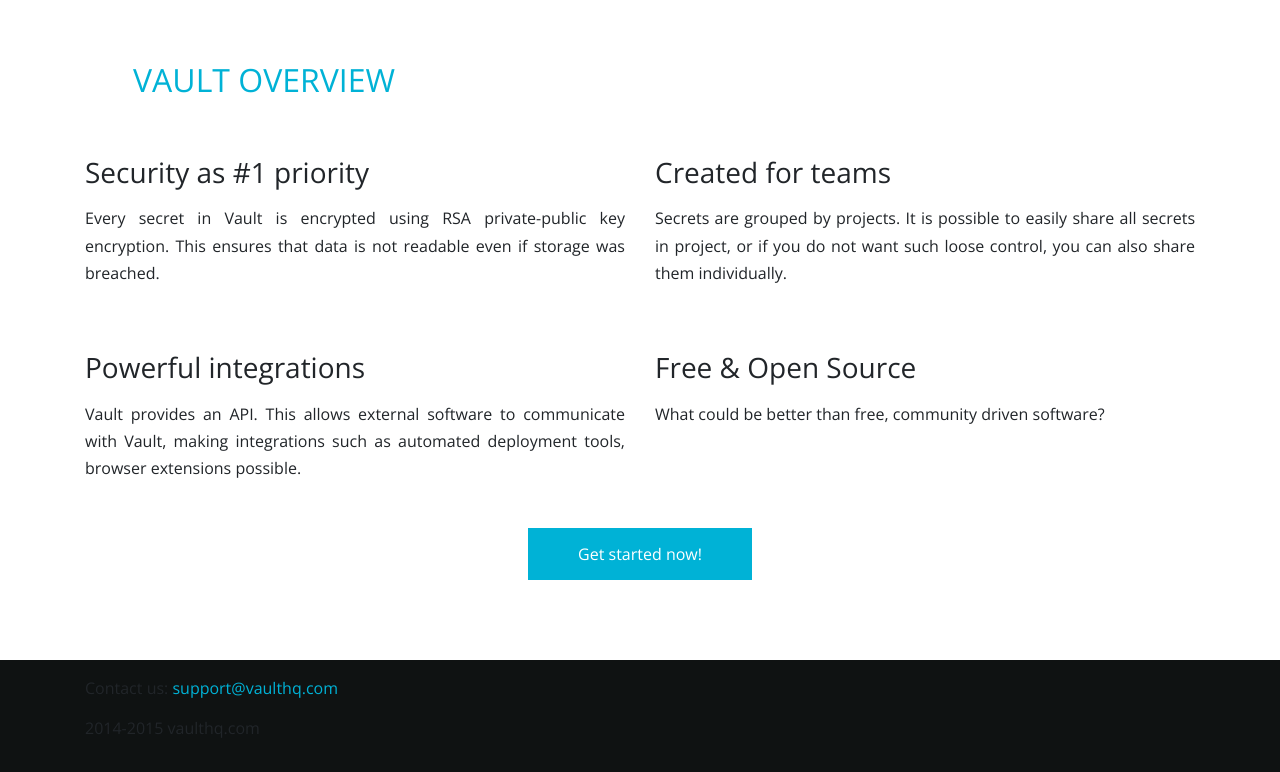
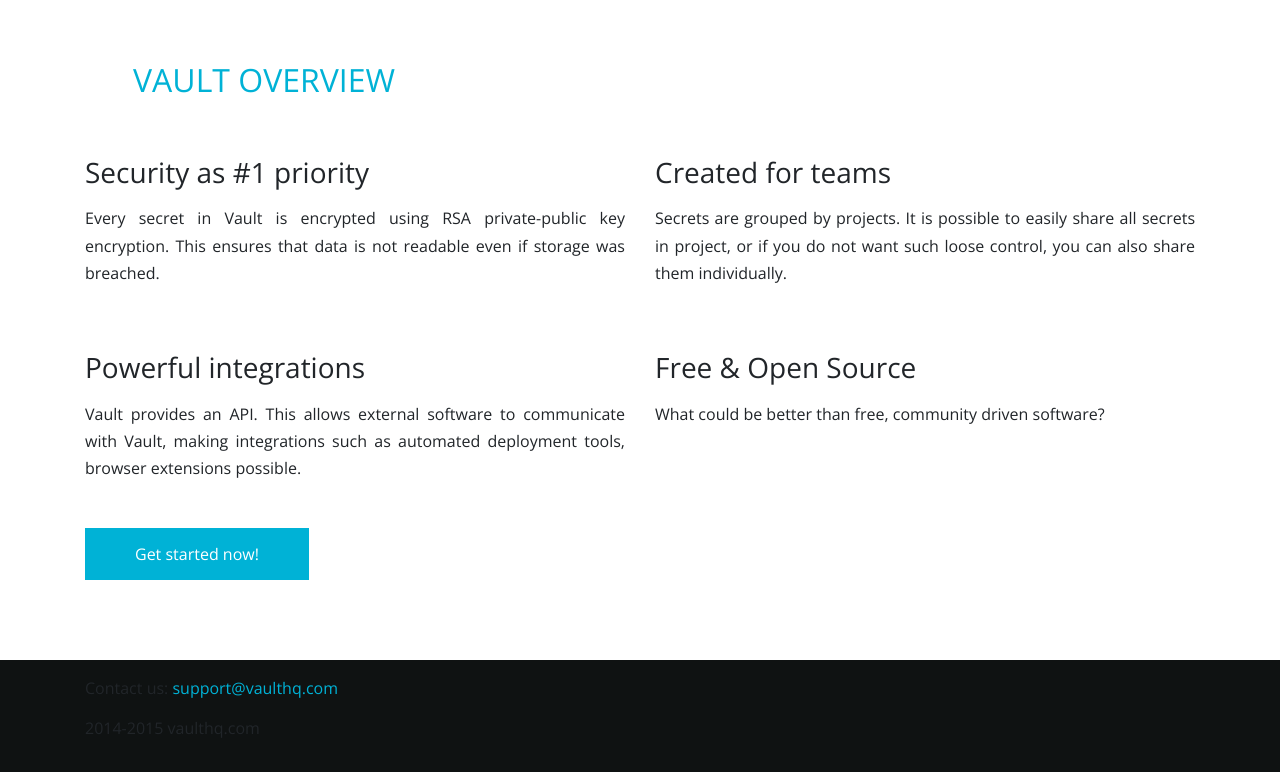
Before and after one commit to vaulthq/vaulthq, a website: page index.html in a window 1280 px wide. Shown: the part 1263-2035 px from the top of the page. Drawn offline with nearby package versions, Linux system fonts and the light colour scheme.

Commit message:
fix for bs4

```diff
--- a/index.html
+++ b/index.html
@@ -86,7 +86,7 @@
           </div>
         </div>
 
-        <div class="text-center"><a href="https://github.com/vaulthq/vault/wiki/Installation-instructions" class="btn btn-info btn-start">Get started now!</a></div>
+        <div class="text-xs-center"><a href="https://github.com/vaulthq/vault/wiki/Installation-instructions" class="btn btn-info btn-start">Get started now!</a></div>
 
       </div>
     </section>
```
